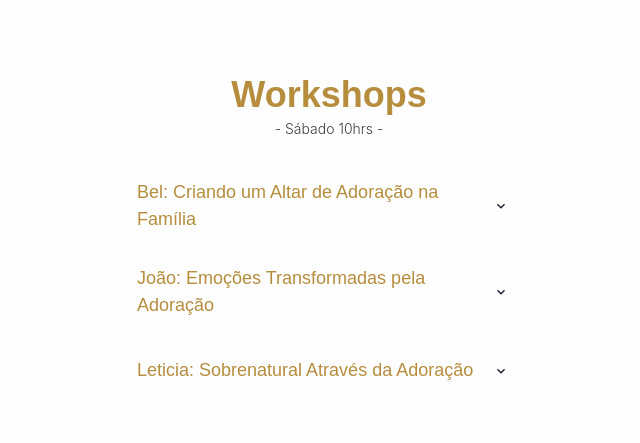
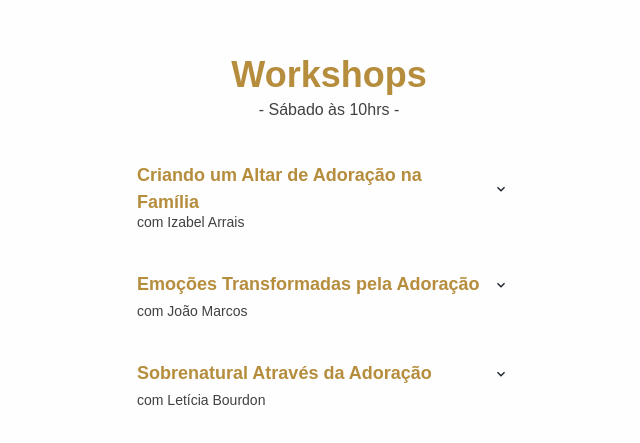
Before and after one commit to wenzorithelly/workshops-iirbrasil, a Next.js app: page / in a window 1280 px wide. Shown: the part 167-610 px from the top of the page, without its empty margins (311-951 px from the left). Built offline with nearby package versions, Linux system fonts and the light colour scheme.

Commit message:
new changes

```diff
--- a/pages/index.tsx
+++ b/pages/index.tsx
@@ -4,9 +4,9 @@ import { Box, Button, Flex, Input, Text, useToast, Collapse, IconButton } from '
 import { ChevronDownIcon, ChevronUpIcon } from '@chakra-ui/icons';
 
 const workshops = [
-  { name: 'Bel: Criando um Altar de Adoração na Família', workshop: 'Criando um Altar de Adoração na Família' },
-  { name: 'João: Emoções Transformadas pela Adoração', workshop: 'Emoções Transformadas pela Adoração' },
-  { name: 'Leticia: Sobrenatural Através da Adoração', workshop: 'Sobrenatural Através da Adoração' },
+  { name: 'Criando um Altar de Adoração na Família', author: "Izabel Arrais", workshop: 'Criando um Altar de Adoração na Família' },
+  { name: 'Emoções Transformadas pela Adoração', author: "João Marcos", workshop: 'Emoções Transformadas pela Adoração' },
+  { name: 'Sobrenatural Através da Adoração', author: "Letícia Bourdon", workshop: 'Sobrenatural Através da Adoração' },
 ];
 
 const Home = () => {
@@ -33,7 +33,7 @@ const Home = () => {
         setName('');
         toast({
           title: 'Success',
-          description: 'Subscription confirmed!',
+          description: 'Inscrição confirmada!',
           status: 'success',
           duration: 5000,
           isClosable: true,
@@ -42,7 +42,7 @@ const Home = () => {
         setMessage('Failed to confirm subscription.');
         toast({
           title: 'Error',
-          description: 'Failed to confirm subscription.',
+          description: 'Falha ao tentar se inscrever.',
           status: 'error',
           duration: 5000,
           isClosable: true,
@@ -52,7 +52,7 @@ const Home = () => {
       setMessage('An error occurred. Please try again.');
       toast({
         title: 'Error',
-        description: 'An error occurred. Please try again.',
+        description: 'Um erro ocorreu. Por favor, tente de novo.',
         status: 'error',
         duration: 5000,
         isClosable: true,
@@ -70,14 +70,14 @@ const Home = () => {
         <Text fontSize={["2xl", "4xl"]} mt={6} mb={-1} textAlign="center" fontWeight="bold" color="brand.200" fontFamily="'Black Mango', sans-serif">
           Workshops
         </Text>
-        <Text fontSize={["xs", "sm"]} mb={10} textAlign="center" color="#414141" fontWeight="light">
-          - Sábado 10hrs -
+        <Text fontSize={["sm", "md"]} mb={10} textAlign="center" color="#414141" fontFamily="'Pages Grotesque', sans-serif">
+          - Sábado às 10hrs -
         </Text>
 
         {workshops.map((workshop) => (
           <Box key={workshop.name} mb={8}>
             <Flex align="center" justify="space-between" onClick={() => toggleWorkshop(workshop.name)} cursor="pointer">
-              <Text fontSize={["md", "lg"]} color="brand.200" fontFamily="'Pages Grotesque', sans-serif">
+              <Text fontSize={["md", "lg"]} fontWeight="bold" color="brand.200" fontFamily="'Pages Grotesque', sans-serif">
                 {workshop.name}
               </Text>
               <IconButton
@@ -87,6 +87,9 @@ const Home = () => {
                 onClick={() => toggleWorkshop(workshop.name)}
               />
             </Flex>
+            <Text fontSize={["xs", "sm"]} mt={-1} color="#414141" fontWeight="light" fontFamily="'Pages Grotesque', sans-serif">
+                com {workshop.author}
+            </Text>
             <Collapse in={expandedWorkshop === workshop.name} animateOpacity>
               <form onSubmit={(e) => handleSubmit(e, workshop.workshop)}>
                 <Box mb={4} mt={4}>
```
